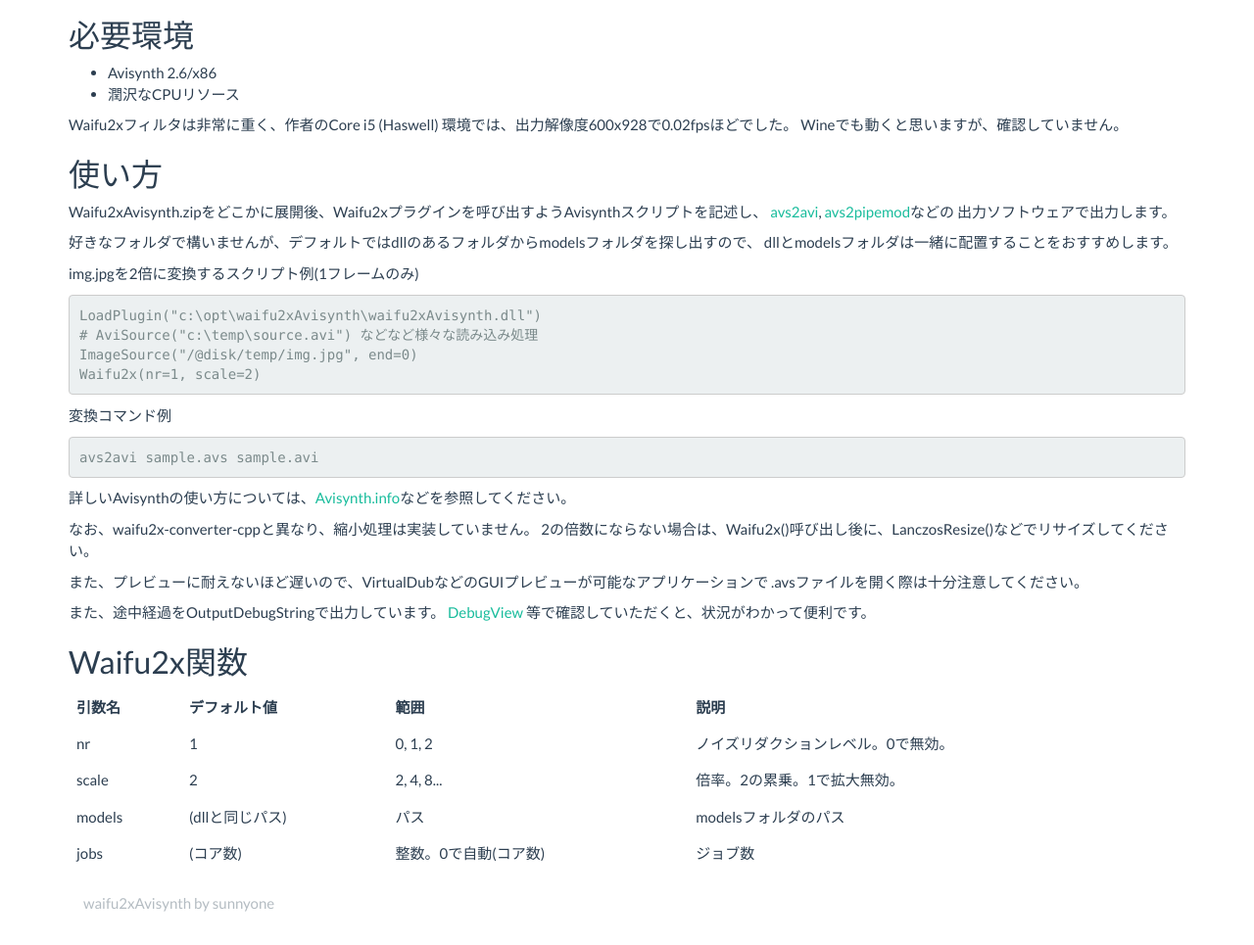
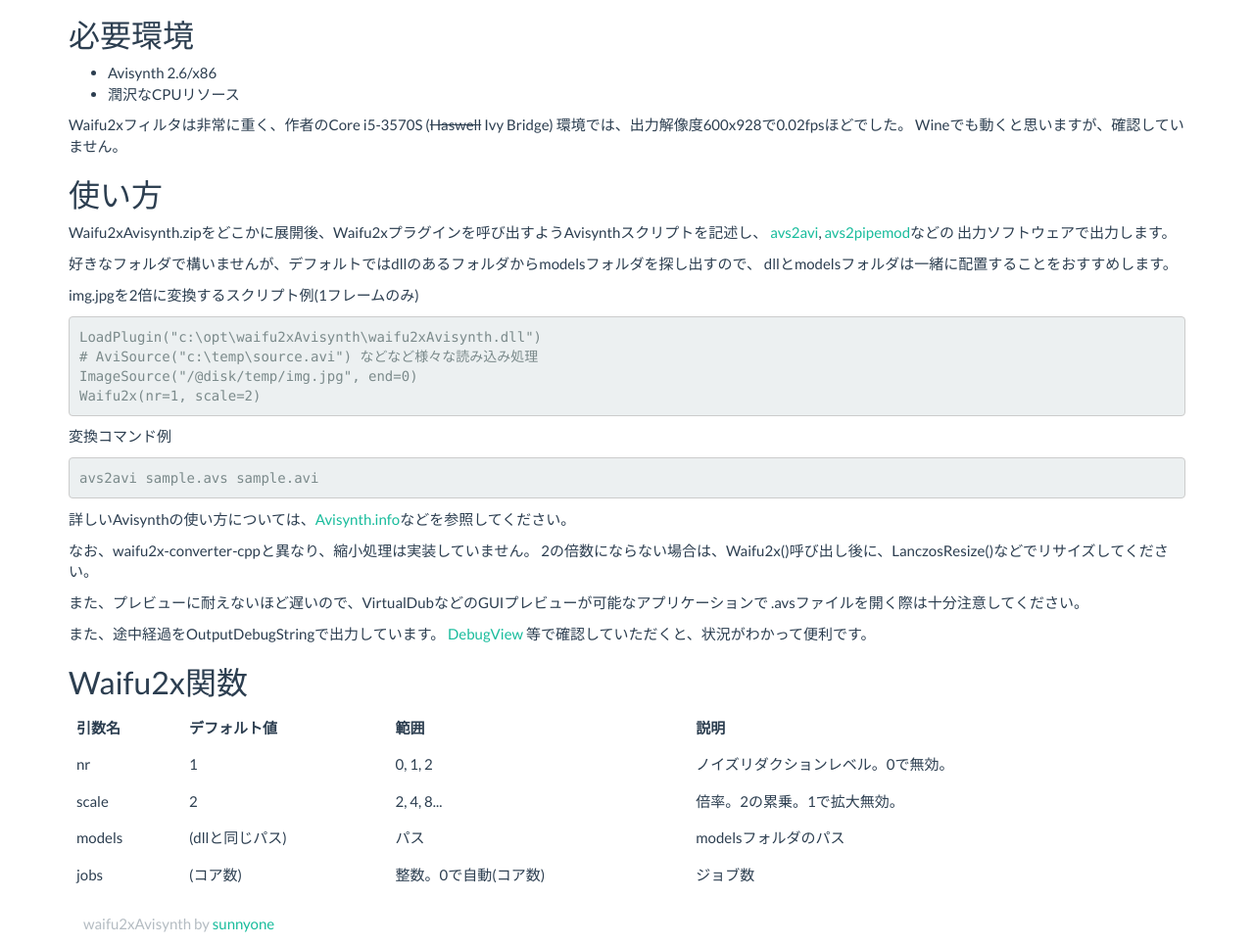
Before and after one commit to sunnyone/waifu2x-avisynth.sunnyone.org, a plain HTML site: page index.html in a window 1280 px wide. Shown: the part 509-1474 px from the top of the page at 98% size. Before the commit the page ends 1453 px from the top, so only its background shows below. Drawn offline with nearby package versions, Linux system fonts and the light colour scheme.

Commit message:
Fixed CPU.

```diff
--- a/index.html
+++ b/index.html
@@ -83,7 +83,7 @@
       <li>潤沢なCPUリソース</li>
     </ul>
     <p>
-      Waifu2xフィルタは非常に重く、作者のCore i5 (Haswell) 環境では、出力解像度600x928で0.02fpsほどでした。
+      Waifu2xフィルタは非常に重く、作者のCore i5-3570S (<s>Haswell</s> Ivy Bridge) 環境では、出力解像度600x928で0.02fpsほどでした。
       Wineでも動くと思いますが、確認していません。
     </p>
 
@@ -143,7 +143,7 @@
 
     <footer class="footer">
       <div class="container">
-        <p class="text-muted">waifu2xAvisynth by sunnyone</p>
+        <p class="text-muted">waifu2xAvisynth by <a href="http://sunnyone.org/">sunnyone</a></p>
       </div>
     </footer>
   </div>
```
